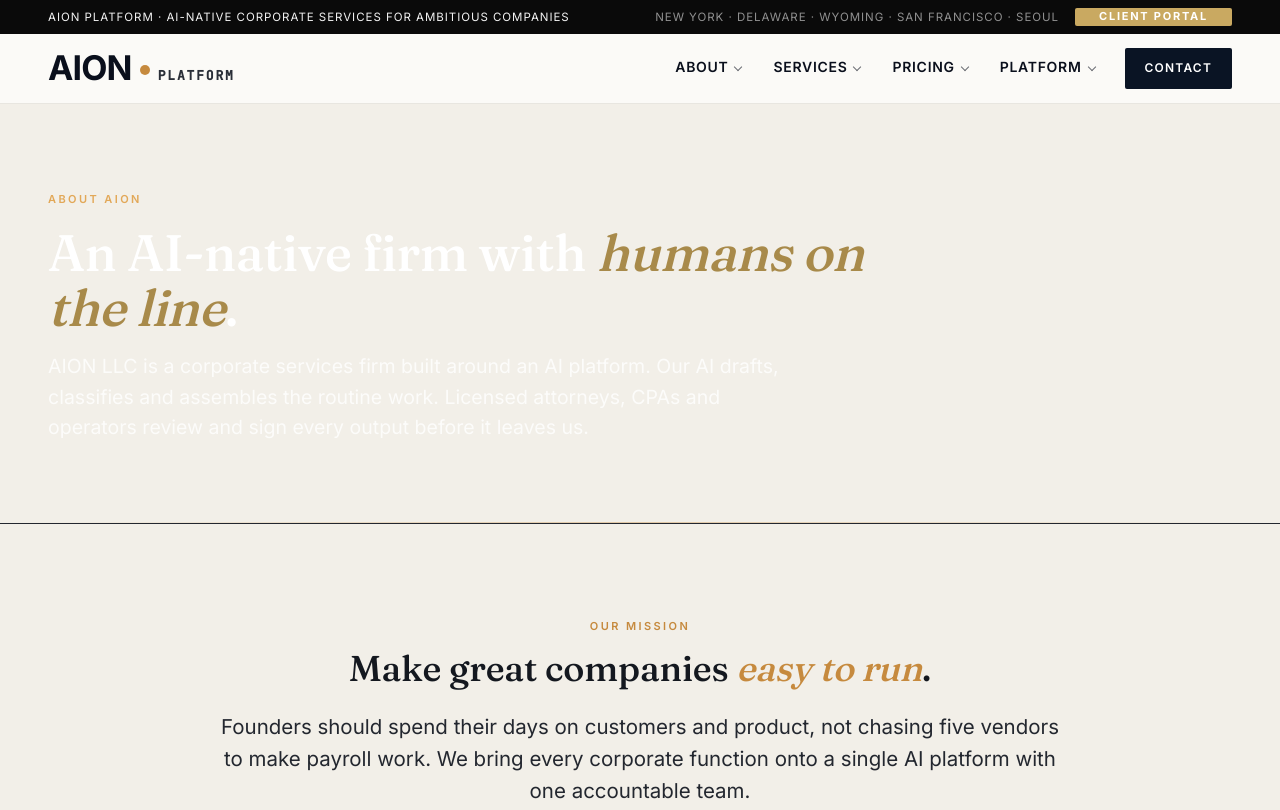
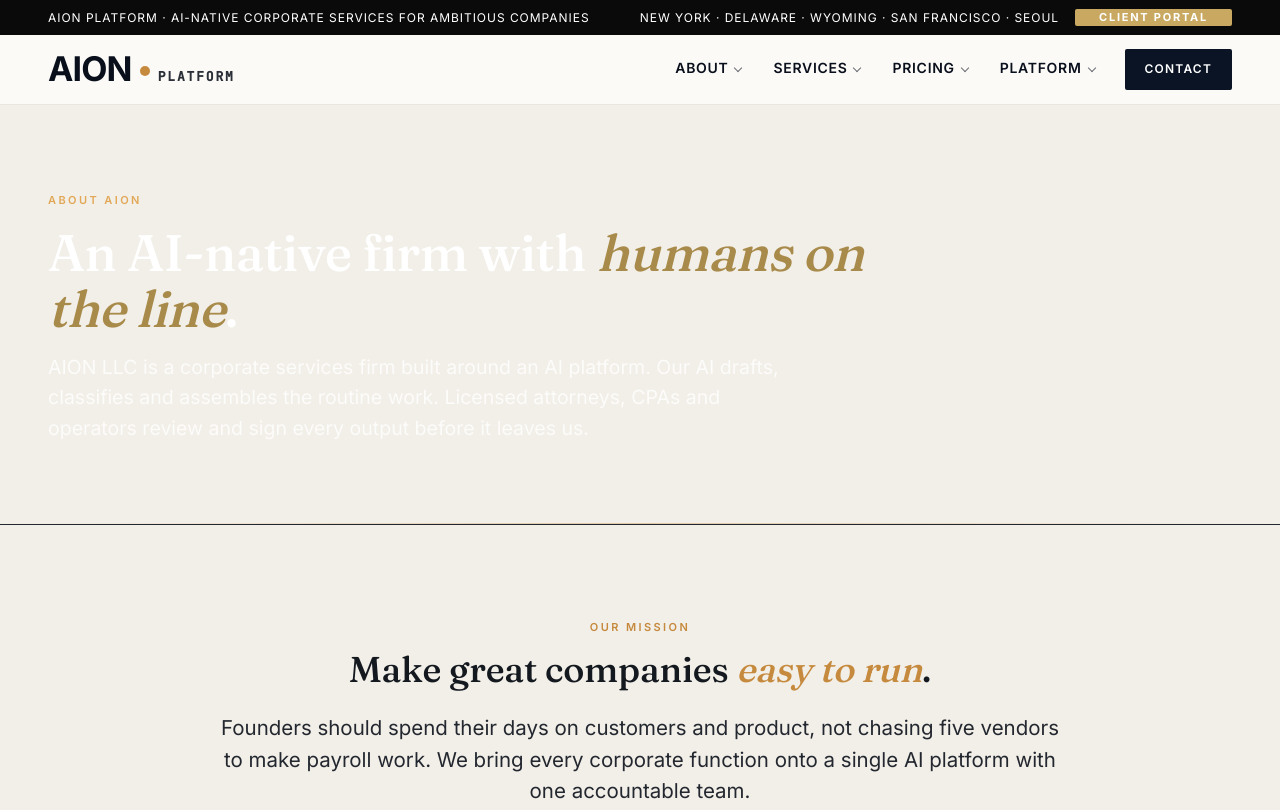
Before and after one commit to finn299/AION, a plain HTML site: page about.html in a window 1280 px wide. Shown: the top 810 px of the page. Drawn offline with Linux system fonts and the light colour scheme.

Commit message:
Add files via upload

```diff
--- a/about.html
+++ b/about.html
@@ -15,10 +15,10 @@
 header .brand .wordmark .dot { width: 10px; height: 10px; background: #C68A3E; border-radius: 50%; transform: translateY(-5px); }
 header .brand .wordmark .tag { font-family: 'JetBrains Mono', monospace; font-size: 13px; letter-spacing: .14em; text-transform: uppercase; color: #2A2F38; font-weight: 600; }
 .topbar { background: #0A0A0A !important; }
-.topbar .container { color: rgba(255,255,255,.95) !important; padding: 0 28px !important; font-size: 11.5px !important; display: flex; justify-content: space-between; gap: 16px; }
+.topbar .container { color: #FFFFFF !important; padding: 0 28px !important; font-size: 12px !important; display: flex; justify-content: space-between; gap: 16px; }
 .topbar .container > span:first-child { display: inline-flex; align-items: center; padding: 8px 0; }
 .topbar-right { gap: 14px; display: inline-flex; align-items: stretch; }
-.topbar-right .locations { display: inline-flex; align-items: center; padding: 8px 0; color: rgba(255,255,255,.88); }
+.topbar-right .locations { display: inline-flex; align-items: center; padding: 8px 0; color: #FFFFFF !important; }
 .topbar .member-portal-btn { padding: 0 24px; display: inline-flex; align-items: center; font-size: 11px; letter-spacing: .16em; background: #C9A961 !important; color: #FFFFFF !important; font-weight: 700; }
 button.mobile-toggle { display: inline-flex; align-items: center; background: #0A0A0A; color: #FFF; padding: 10px 16px; border: 1px solid #0A0A0A; font-size: 11px; font-weight: 700; letter-spacing: .14em; text-transform: uppercase; cursor: pointer; }
 @media (min-width: 1025px) { button.mobile-toggle { display: none !important; } }
--- a/assets/css/style.css
+++ b/assets/css/style.css
@@ -246,18 +246,18 @@
 
 /* Top Bar */
 .topbar {
-  background: var(--ink);
-  color: rgba(255,255,255,.7);
+  background: #0A0A0A;
+  color: #FFFFFF;
   font-size: 12px;
   letter-spacing: .08em;
   text-transform: uppercase;
   font-family: var(--font-sans);
 }
-.topbar .container { display: flex; justify-content: space-between; align-items: center; padding: 10px 28px; gap: 16px; }
-.topbar a { color: rgba(255,255,255,.7); }
+.topbar .container { display: flex; justify-content: space-between; align-items: center; padding: 10px 28px; gap: 16px; color: #FFFFFF; }
+.topbar a { color: #FFFFFF; }
 .topbar a:hover { color: var(--gold-2); }
-.topbar .topbar-right { display: inline-flex; gap: 16px; align-items: center; }
-.topbar .topbar-right .locations { color: rgba(255,255,255,.55); }
+.topbar .topbar-right { display: inline-flex; gap: 16px; align-items: center; color: #FFFFFF; }
+.topbar .topbar-right .locations { color: #FFFFFF; }
 .member-portal-btn {
   display: inline-flex; align-items: center; gap: 8px;
   background: var(--gold);
```
Also changed, not shown: consulting.html (+2 -2 lines), contact.html (+2 -2 lines), erp.html (+2 -2 lines), formation.html (+2 -2 lines), hr.html (+2 -2 lines), index.html (+2 -2 lines), marketing.html (+2 -2 lines), pricing.html (+2 -2 lines), registered-agent.html (+2 -2 lines), services.html (+2 -2 lines), tax.html (+2 -2 lines), trademark.html (+2 -2 lines), virtual-office.html (+2 -2 lines).
